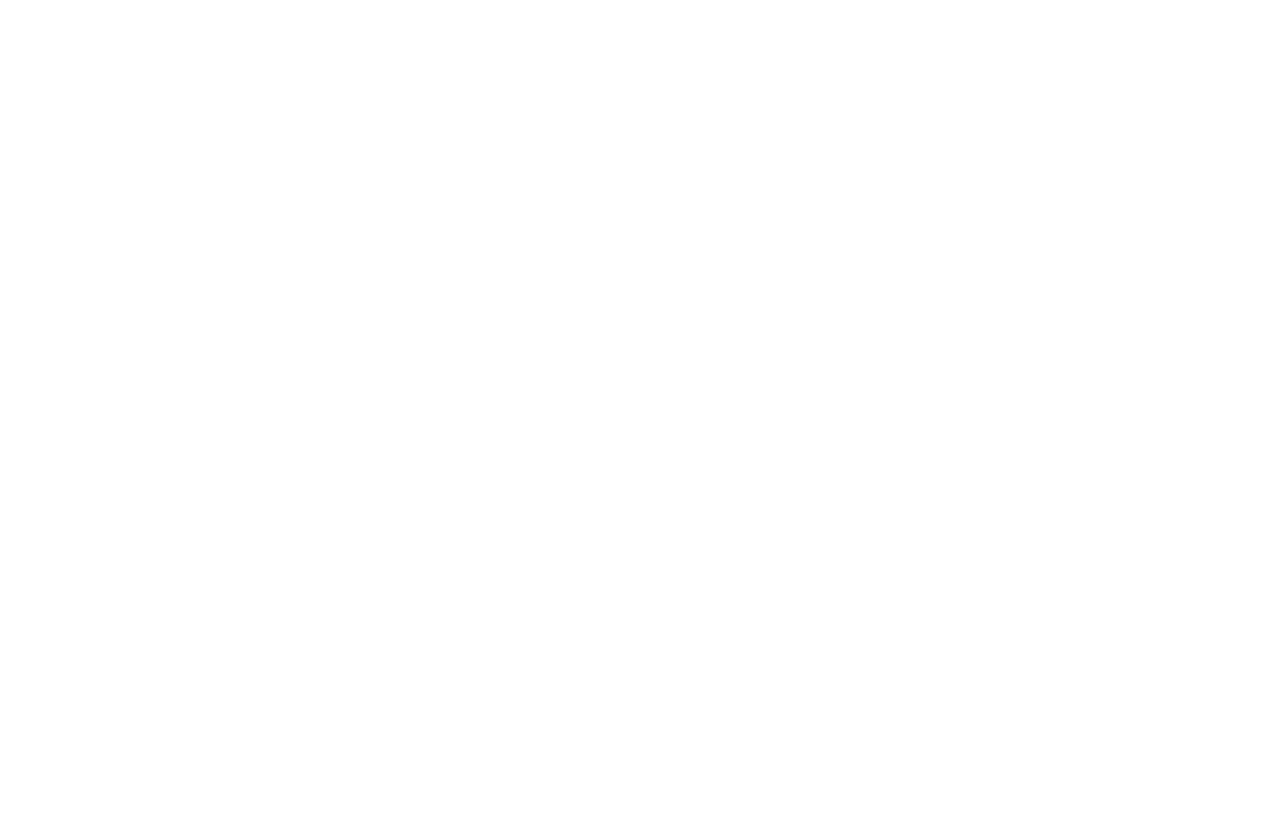
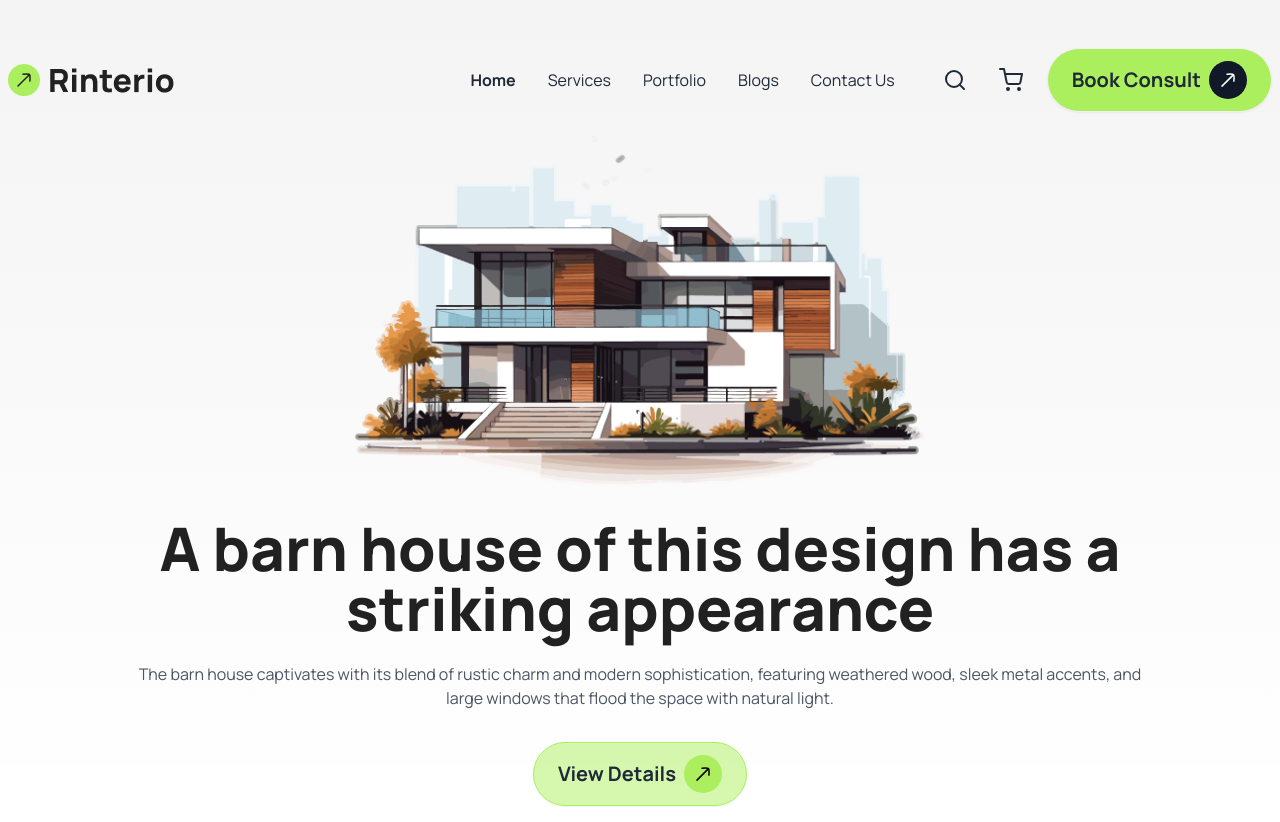
Before and after one commit to mahmudimranemu/assignment-3-tailwind-daisy-ui, a plain HTML site: page index.html in a window 1280 px wide. Before the commit the page ends 800 px from the top, so only its background shows below. Drawn offline with nearby package versions, Linux system fonts and the light colour scheme.

Commit message:
DaisyUI setup and hero section completed

```diff
--- /dev/null
+++ b/css/style.css
@@ -0,0 +1,4 @@
+body {
+  font-family: "Manrope", sans-serif;
+  background-color: #f4f4f4;
+}
--- a/index.html
+++ b/index.html
@@ -1,11 +1,191 @@
 <!DOCTYPE html>
-<html lang="en">
+<html
+  data-theme="light"
+  lang="en">
   <head>
     <meta charset="UTF-8" />
     <meta
       name="viewport"
       content="width=device-width, initial-scale=1.0" />
     <title>Landing page design with Tailwind & DaisyUI</title>
+
+    <!-- Google Font CDN -->
+    <link
+      rel="preconnect"
+      href="https://fonts.googleapis.com" />
+    <link
+      rel="preconnect"
+      href="https://fonts.gstatic.com"
+      crossorigin />
+    <link
+      href="https://fonts.googleapis.com/css2?family=Manrope:wght@200..800&display=swap"
+      rel="stylesheet" />
+
+    <!-- DaisyUI CDN -->
+    <link
+      href="https://cdn.jsdelivr.net/npm/daisyui@4.12.10/dist/full.min.css"
+      rel="stylesheet"
+      type="text/css" />
+    <script src="https://cdn.tailwindcss.com"></script>
+
+    <!-- Tailwind Customize -->
+    <script>
+      tailwind.config = {
+        theme: {
+          extend: {
+            colors: {
+              brand: "#ABEF5F",
+              brandBlack: "#212121",
+            },
+          },
+        },
+      };
+    </script>
+
+    <!-- Feather Icon CDN -->
+    <script src="https://unpkg.com/feather-icons"></script>
+    <script src="https://cdn.jsdelivr.net/npm/feather-icons/dist/feather.min.js"></script>
+
+    <!-- Custom CSS -->
+    <link
+      rel="stylesheet"
+      href="./css/style.css" />
   </head>
-  <body></body>
+  <body>
+    <!-- Header Section -->
+    <section class="h-screen bg-gradient-to-t from-white to-transparent">
+      <!-- Container -->
+      <div class="container mx-auto">
+        <!-- Header -->
+        <header class="navbar pt-12">
+          <div class="flex-1">
+            <img
+              src="./img/logo.png"
+              alt="" />
+          </div>
+          <ul class="menu menu-horizontal text-base">
+            <li>
+              <a
+                href="#"
+                class="hover:font-bold hover:bg-transparent font-bold"
+                >Home</a
+              >
+            </li>
+            <li>
+              <a
+                href="#"
+                class="hover:font-bold hover:bg-transparent"
+                >Services</a
+              >
+            </li>
+            <li>
+              <a
+                href="#"
+                class="hover:font-bold hover:bg-transparent"
+                >Portfolio</a
+              >
+            </li>
+            <li>
+              <a
+                href="#"
+                class="hover:font-bold hover:bg-transparent"
+                >Blogs</a
+              >
+            </li>
+            <li>
+              <a
+                href="#"
+                class="hover:font-bold hover:bg-transparent"
+                >Contact Us</a
+              >
+            </li>
+          </ul>
+          <div>
+            <ul class="menu menu-horizontal">
+              <li>
+                <a href="#"><i data-feather="search"></i></a>
+              </li>
+              <li>
+                <a href="#"><i data-feather="shopping-cart"></i></a>
+              </li>
+            </ul>
+            <a
+              href="#"
+              class="btn btn-lg bg-brand font-bold text-xl text-gray-800 rounded-full">
+              Book Consult
+              <div class="bg-gray-900 p-3 rounded-full">
+                <svg
+                  width="14"
+                  height="14"
+                  viewBox="0 0 14 14"
+                  fill="none"
+                  xmlns="http://www.w3.org/2000/svg">
+                  <path
+                    d="M12.0109 2.10278L1.00728 13.0991"
+                    stroke="white"
+                    stroke-width="1.5"
+                    stroke-linecap="round" />
+                  <path
+                    d="M6.01123 1.23212C6.01123 1.23212 11.6449 0.759102 12.4996 1.6143C13.3542 2.4695 12.8773 8.10289 12.8773 8.10289"
+                    stroke="white"
+                    stroke-width="1.5"
+                    stroke-linecap="round"
+                    stroke-linejoin="round" />
+                </svg>
+              </div>
+            </a>
+          </div>
+        </header>
+        <div class="hero">
+          <div class="hero-content flex-col text-center gap-8">
+            <img
+              src="./img/hero-image.png"
+              alt="" />
+            <div class="max-w-5xl">
+              <h1 class="text-6xl font-extrabold text-brandBlack">
+                A barn house of this design has a striking appearance
+              </h1>
+              <p class="text-gray-600 mt-6">
+                The barn house captivates with its blend of rustic charm and
+                modern sophistication, featuring weathered wood, sleek metal
+                accents, and large windows that flood the space with natural
+                light.
+              </p>
+            </div>
+
+            <a
+              href="#"
+              class="btn btn-lg bg-brand bg-opacity-50 border border-brand font-bold text-xl text-gray-800 rounded-full">
+              View Details
+              <div class="bg-brand p-3 rounded-full">
+                <svg
+                  width="14"
+                  height="14"
+                  viewBox="0 0 14 14"
+                  fill="none"
+                  xmlns="http://www.w3.org/2000/svg">
+                  <path
+                    d="M12.0109 2.10278L1.00728 13.0991"
+                    stroke="black"
+                    stroke-width="1.5"
+                    stroke-linecap="round" />
+                  <path
+                    d="M6.01123 1.23212C6.01123 1.23212 11.6449 0.759102 12.4996 1.6143C13.3542 2.4695 12.8773 8.10289 12.8773 8.10289"
+                    stroke="black"
+                    stroke-width="1.5"
+                    stroke-linecap="round"
+                    stroke-linejoin="round" />
+                </svg>
+              </div>
+            </a>
+          </div>
+        </div>
+      </div>
+    </section>
+
+    <!-- Feather Function -->
+    <script>
+      feather.replace();
+    </script>
+  </body>
 </html>
```
Also changed, not shown: tailwind.config.js (added, +11 -0 lines), img/arrow-up.svg (added), img/hero-image.png (added), img/logo.png (added), img/search.svg (added), img/shopping-cart-01.svg (added).
